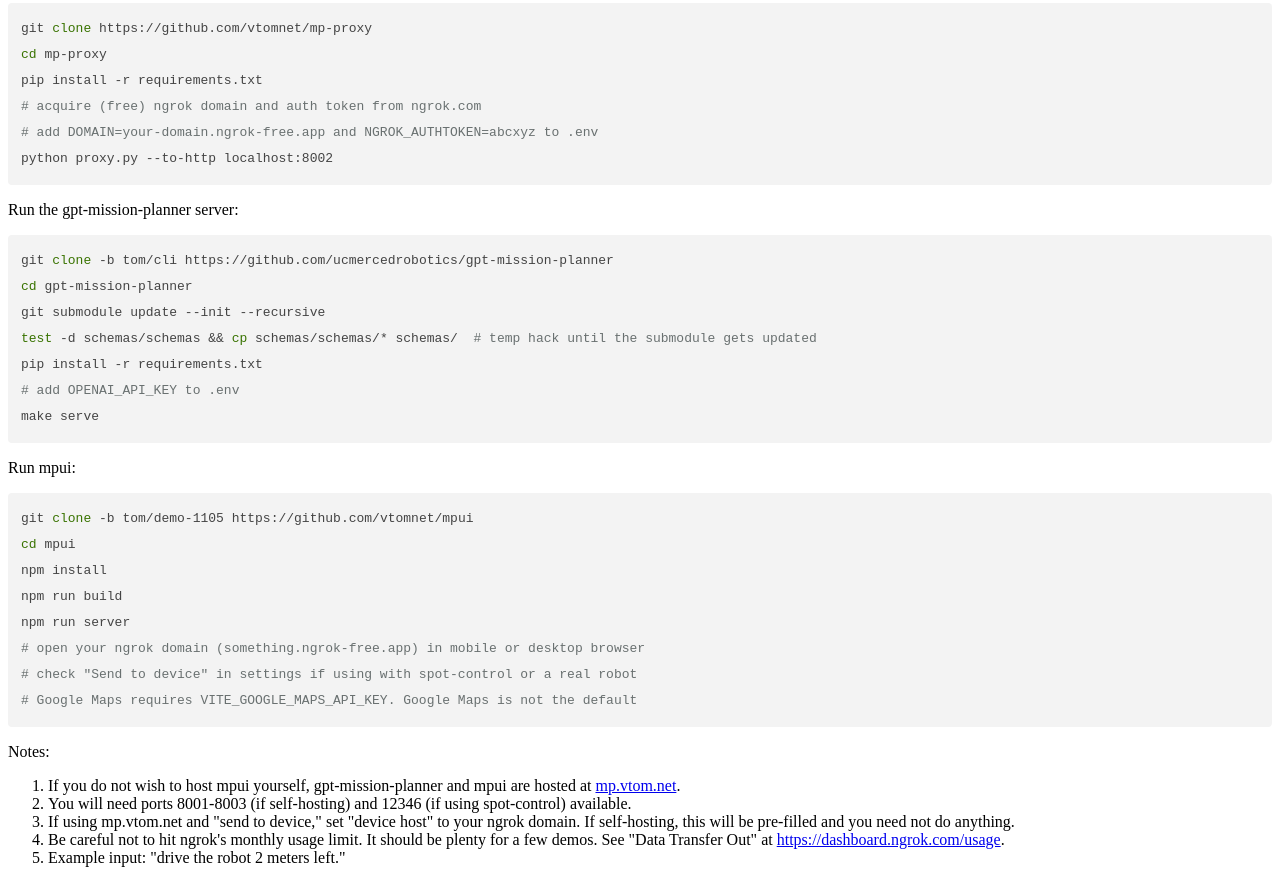
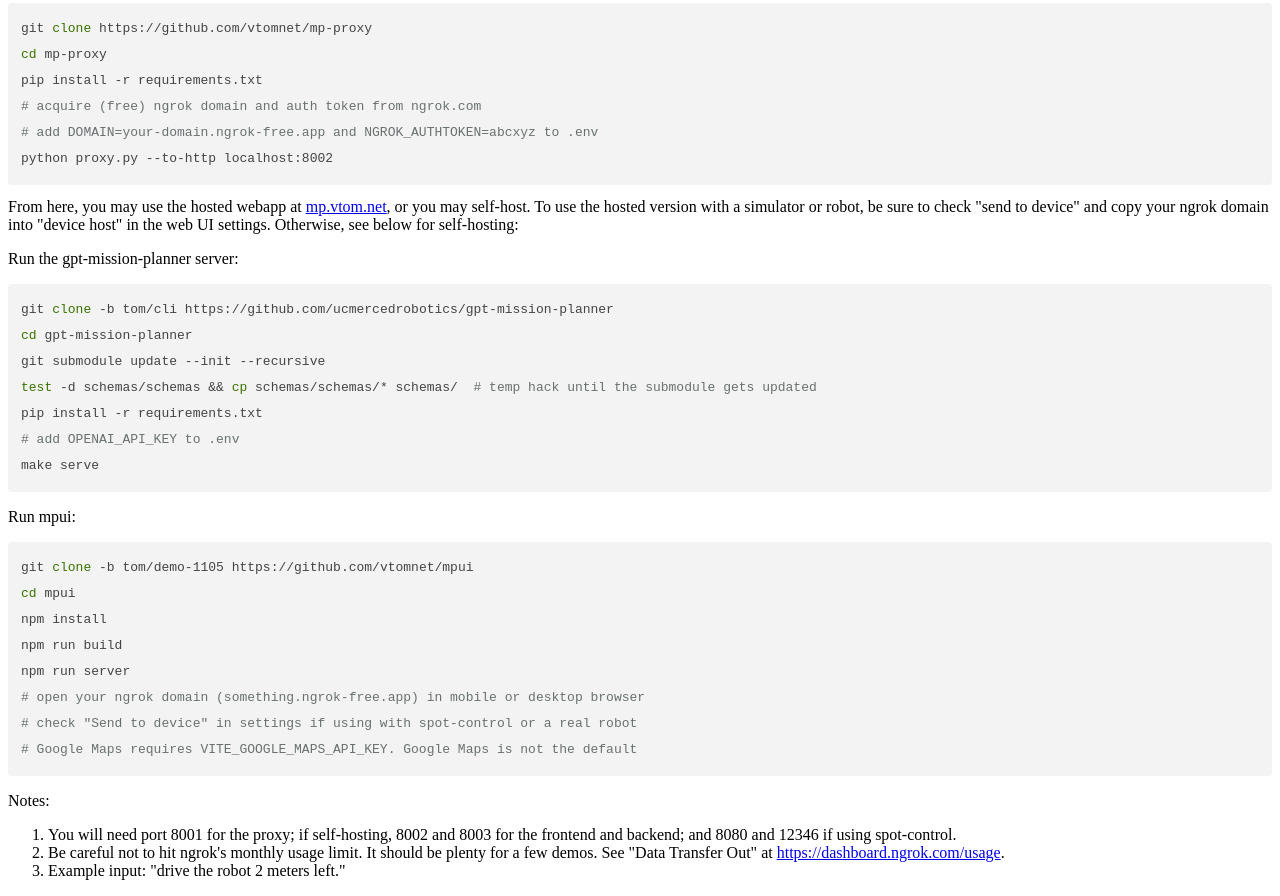
Before and after one commit to vtomnet/vtomnet.github.io, a plain HTML site: page mp.html in a window 1280 px wide. Shown: the part 245-1141 px from the top of the page. Drawn offline with nearby package versions, Linux system fonts and the light colour scheme.

Commit message:
update doc

```diff
--- a/mp.html
+++ b/mp.html
@@ -27,6 +27,8 @@
 # add DOMAIN=your-domain.ngrok-free.app and NGROK_AUTHTOKEN=abcxyz to .env
 python proxy.py --to-http localhost:8002</code></pre>
 
+    From here, you may use the hosted webapp at <a href="https://mp.vtom.net">mp.vtom.net</a>, or you may self-host. To use the hosted version with a simulator or robot, be sure to check "send to device" and copy your ngrok domain into "device host" in the web UI settings. Otherwise, see below for self-hosting:
+
     <p>Run the gpt-mission-planner server:</p>
     <pre><code>git clone -b tom/cli https://github.com/ucmercedrobotics/gpt-mission-planner
 cd gpt-mission-planner
@@ -48,9 +50,7 @@
 
     <p>Notes:</p>
     <ol>
-      <li>If you do not wish to host mpui yourself, gpt-mission-planner and mpui are hosted at <a href="https://mpui.vtom.net">mp.vtom.net</a>.</li>
-      <li>You will need ports 8001-8003 (if self-hosting) and 12346 (if using spot-control) available.</li>
-      <li>If using mp.vtom.net and "send to device," set "device host" to your ngrok domain. If self-hosting, this will be pre-filled and you need not do anything.</li>
+      <li>You will need port 8001 for the proxy; if self-hosting, 8002 and 8003 for the frontend and backend; and 8080 and 12346 if using spot-control.</li>
       <li>Be careful not to hit ngrok's monthly usage limit. It should be plenty for a few demos. See "Data Transfer Out" at <a href="https://dashboard.ngrok.com/usage">https://dashboard.ngrok.com/usage</a>.
       <li>Example input: "drive the robot 2 meters left."</li>
     </ol>
```
